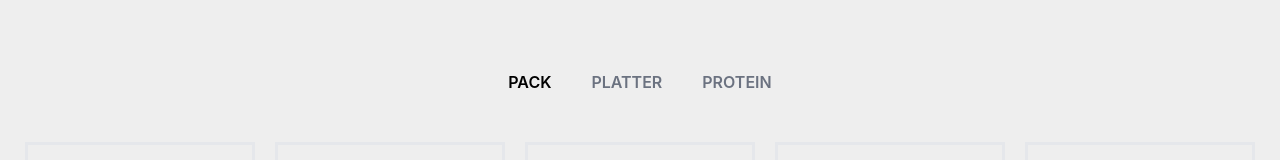
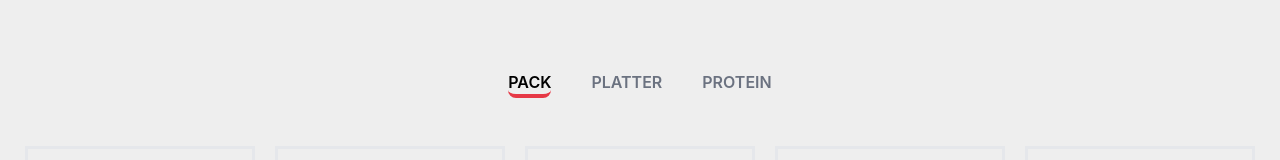
Before and after one commit to ifubaraboye/chops., a React (Create React App) app: page / in a window 1280 px wide. Shown: the part 552-712 px from the top of the page. Built offline with nearby package versions, Linux system fonts and the light colour scheme; a web font is replaced by a local one.

Commit message:
modified file

```diff
--- a/src/components/Products.jsx
+++ b/src/components/Products.jsx
@@ -1,6 +1,7 @@
 
 // import ChopsTemp from '../assets/placeholder.jpg'
 import Template from '../assets/placeholder3.jpg'
+import Platter from '../assets/plat.jpg'
 
 const Products = [
     {
@@ -53,7 +54,7 @@ const Products = [
         category: 'Platter',
         price: 16000,
         contents : 'This is a pack of 6 pieces of meat pie',
-       // image: 'https://res.cloudinary.com/djvjxp',
+        image: Platter,
         title: 'Platter 1'
     },
 
@@ -62,7 +63,7 @@ const Products = [
         category: 'Platter',
         price: 18000,
         contents : 'This is a pack of 6 pieces of meat pie',
-       // image: 'https://res.cloudinary.com/djvjxp',
+       image: Platter,
         title: 'Platter 2'
     },
 
@@ -71,7 +72,7 @@ const Products = [
         category: 'Platter',
         price: 20000,
         contents : 'This is a pack of 6 pieces of meat pie',
-       // image: 'https://res.cloudinary.com/djvjxp',
+        image: Platter,
         title: 'Platter 3'
     },
 
@@ -80,7 +81,7 @@ const Products = [
         category: 'Platter',
         price: 25000,
         contents : 'This is a pack of 6 pieces of meat pie',
-       // image: 'https://res.cloudinary.com/djvjxp',
+        image : Platter,
         title: 'Platter 4'
     },
 
--- a/src/pages/Home.js
+++ b/src/pages/Home.js
@@ -12,7 +12,6 @@ import Sauce from '../assets/chicken2.jpg'
 import Heron from '../assets/hero2.jpg'
 import Rice from '../assets/plat.jpg'
 import { useState } from "react";
-
 //Work in progress
 
 export function Home() {
@@ -43,7 +42,7 @@ export function Home() {
           <div className="flex justify-center items-center pt-10 px-auto">
             <ul className="flex gap-x-10 text-gray-500 font-semibold">
               {categories.map( (category) => (
-                <li key={category} onClick={ () => setSelectedCategory(category)} className={`cursor-pointer ${selectedCategory === category ? "text-black" : ""}`}>{category.toUpperCase()}</li>
+                <li key={category} onClick={ () => setSelectedCategory(category)} className={`cursor-pointer ${selectedCategory === category ? "text-black border-b-4 rounded-lg border-[#E63946]" : ""}`}>{category.toUpperCase()}</li>
               ))}
             </ul>
           </div>
```
Also changed, not shown: src/assets/plat.jpg.
